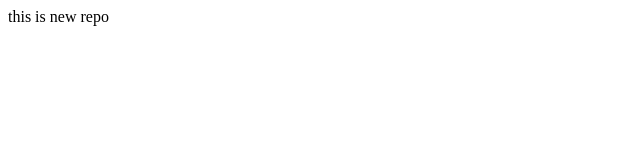
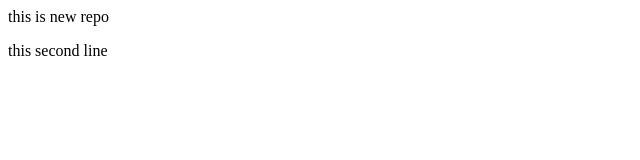
Before and after one commit to ShaikNagulSharif786/localrepo, a plain HTML site: page index.html in a window 1280 px wide. Shown: the full height of the page, 0-640 px from the left. Drawn offline with Linux system fonts and the light colour scheme.

Commit message:
added new line

```diff
--- a/index.html
+++ b/index.html
@@ -1 +1,2 @@
 <p>this is new repo</p>
+<p>this second line</p>
```
